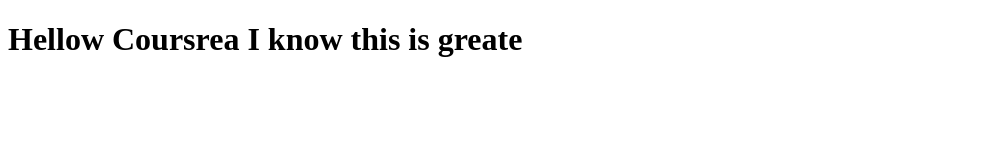
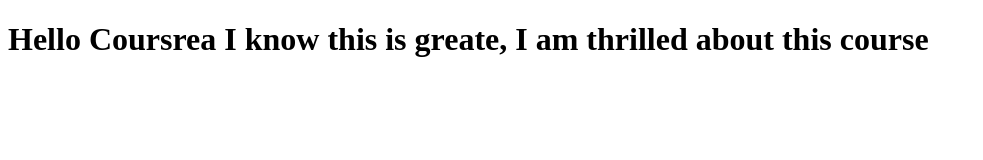
Before and after one commit to salavifa/coursera-node, a plain HTML site: page index.html in a window 1280 px wide. Shown: the whole page, without its empty margins (0-983 px from the left). Drawn offline with Linux system fonts and the light colour scheme.

Commit message:
new version of webfile

```diff
--- a/index.html
+++ b/index.html
@@ -6,6 +6,6 @@
       <title>Hellow Coursera</title>
   </head>
   <body>
-    <h1> Hellow Coursrea I know this is greate</h1>
+    <h1> Hello Coursrea I know this is greate, I am thrilled about this course </h1>
   </body>
 </html>
```
